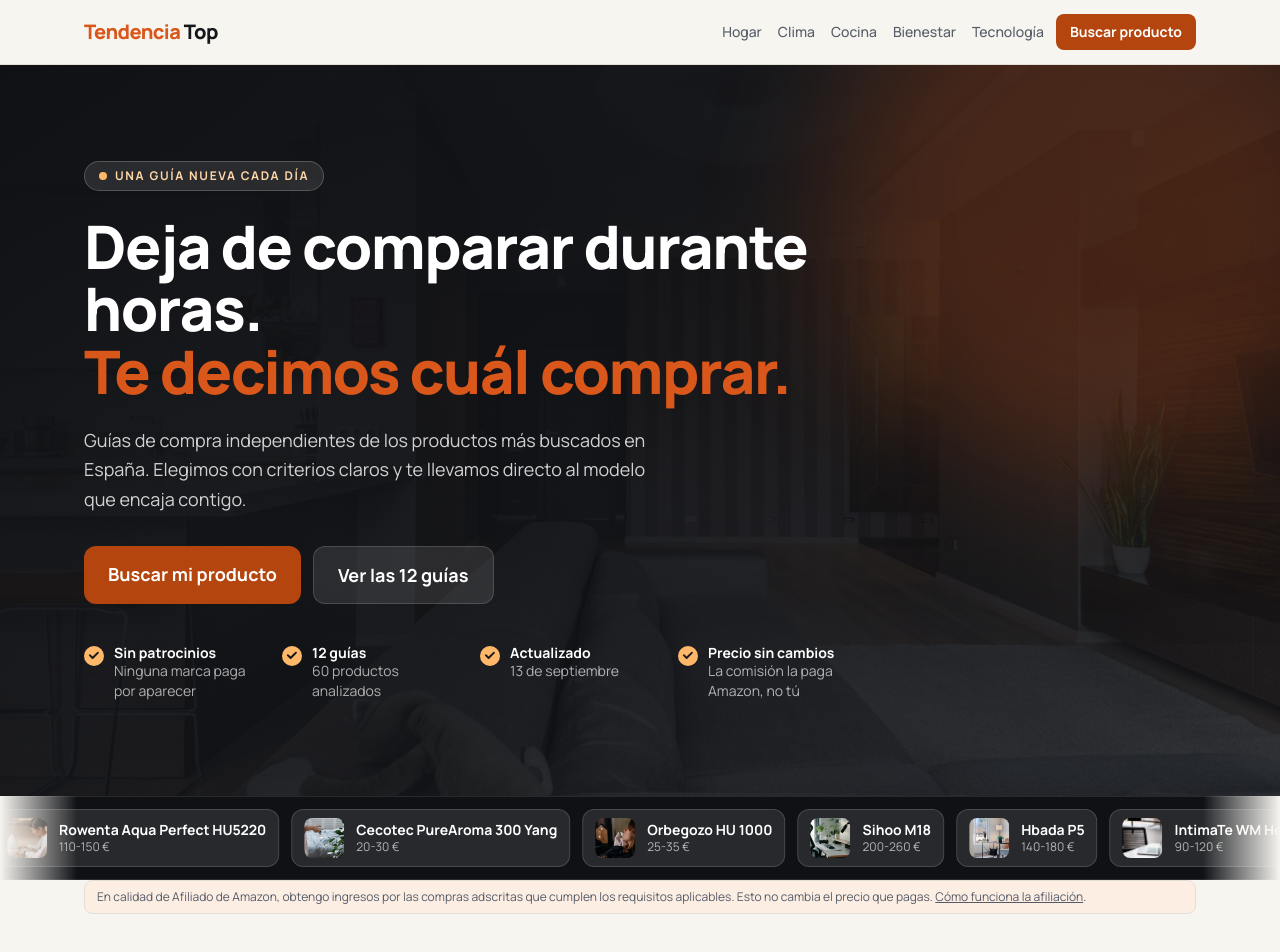
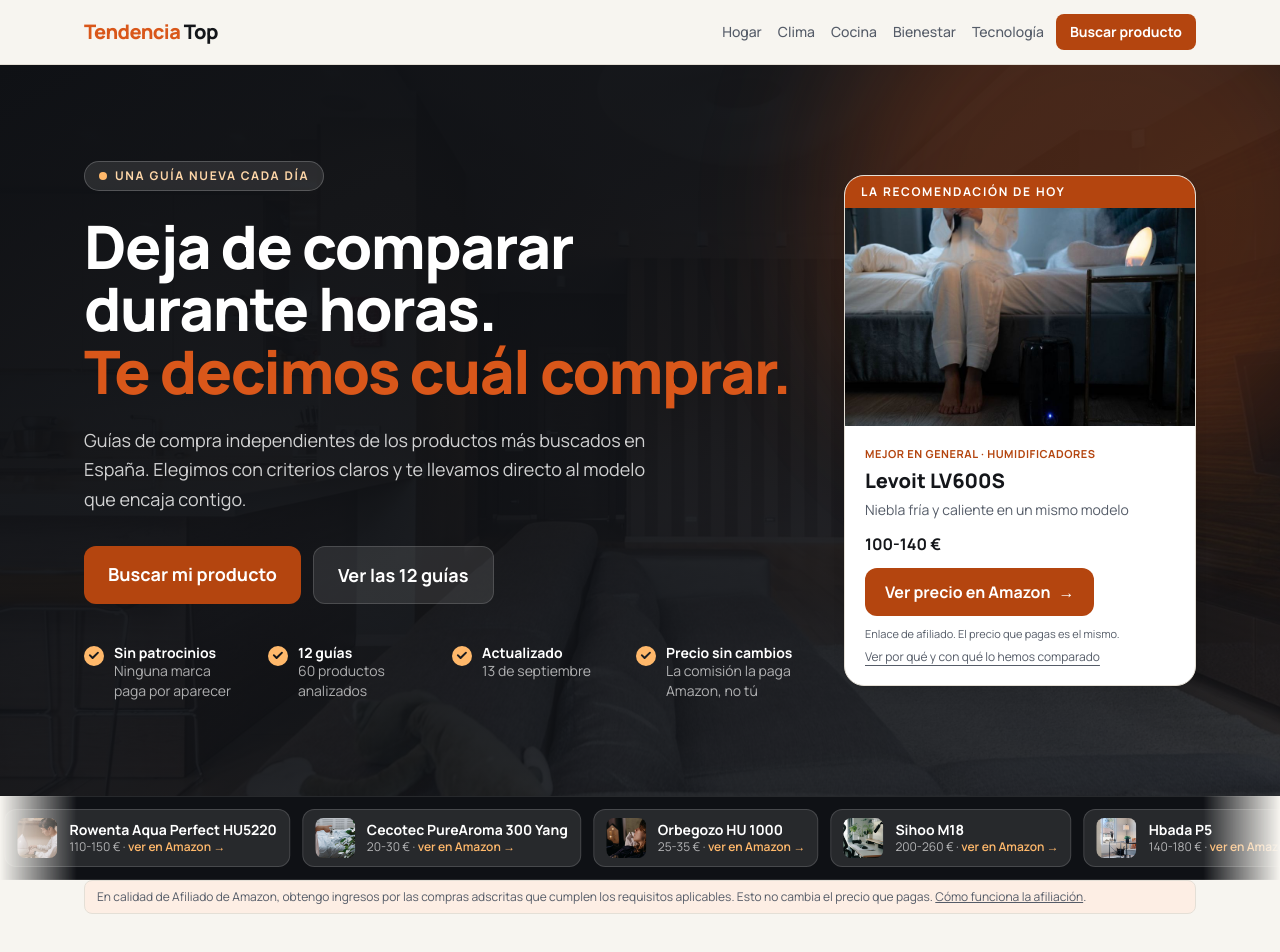
Before and after one commit to rovik-ia/rovik-ia.github.io, a Next.js app: page / in a window 1280 px wide. Shown: the top 952 px of the page. Built offline with nearby package versions, Linux system fonts and the light colour scheme.

Commit message:
El banner incorpora la recomendación del día con compra directa en Amazon
La cinta pasa a enlazar a Amazon, señalizado en cada tarjeta.

Co-Authored-By: Claude Opus 5 <noreply@anthropic.com>

```diff
--- a/app/page.tsx
+++ b/app/page.tsx
@@ -11,7 +11,9 @@ import { CATEGORIES } from "@/lib/site";
 export default function Home() {
   const sorted = [...articles].sort((a, b) => (b.updated ?? b.date).localeCompare(a.updated ?? a.date));
   const [first, ...rest] = sorted;
-  const destacados = topPicks().slice(0, 6);
+  const picks = topPicks();
+  const estrella = picks[0];
+  const destacados = picks.slice(1, 7);
   const productos = allProducts();
   const totalProductos = productos.length;
   const actualizado = new Date((first.updated ?? first.date) + "T00:00:00").toLocaleDateString("es-ES", {
@@ -25,6 +27,7 @@ export default function Home() {
         <div className="absolute inset-0 bg-gradient-to-br from-ink via-ink/85 to-ink/55" />
         <div className="absolute -top-32 -right-24 w-[34rem] h-[34rem] rounded-full bg-accent/25 blur-3xl" aria-hidden />
         <div className="container relative py-16 sm:py-24">
+          <div className="grid lg:grid-cols-[1.15fr_minmax(0,22rem)] gap-10 lg:gap-12 items-center">
           <div className="max-w-3xl">
             <div className="inline-flex items-center gap-2 rounded-full border border-white/20 bg-white/10 px-3.5 py-1.5 text-xs font-bold uppercase tracking-[0.14em] text-orange-200">
               <span className="relative flex w-2 h-2">
@@ -50,6 +53,40 @@ export default function Home() {
               </Link>
             </div>
             <TrustBar guias={articles.length} productos={totalProductos} actualizado={actualizado} />
+          </div>
+
+          <aside className="card overflow-hidden text-fg">
+            <div className="bg-accent-dark text-white px-4 py-2 text-xs font-bold uppercase tracking-[0.14em]">
+              La recomendación de hoy
+            </div>
+            <a
+              href={estrella.href}
+              target="_blank"
+              rel="nofollow sponsored noopener"
+              className="block aspect-[16/10] bg-line overflow-hidden"
+              aria-hidden
+              tabIndex={-1}
+            >
+              <img src={estrella.img} alt="" className="img-cover" />
+            </a>
+            <div className="p-5">
+              <div className="text-[11px] uppercase tracking-wider font-bold text-accent-dark">
+                {estrella.badge ?? estrella.categoryName} · {estrella.topic}
+              </div>
+              <div className="font-extrabold text-xl leading-snug mt-1">{estrella.name}</div>
+              <p className="text-sm text-muted mt-1.5">{estrella.pro}</p>
+              <div className="font-bold mt-3">{estrella.priceRange}</div>
+              <div className="mt-3">
+                <BuyButton href={estrella.href} label="Ver precio en Amazon" />
+              </div>
+              <p className="text-[11px] text-muted mt-2.5 leading-snug">
+                Enlace de afiliado. El precio que pagas es el mismo.
+              </p>
+              <Link href={estrella.guideUrl} className="block text-xs text-muted underline underline-offset-4 hover:text-fg mt-2">
+                Ver por qué y con qué lo hemos comparado
+              </Link>
+            </div>
+          </aside>
           </div>
         </div>
       </section>
--- a/components/Ticker.tsx
+++ b/components/Ticker.tsx
@@ -1,4 +1,3 @@
-import Link from "next/link";
 import type { FlatProduct } from "@/lib/products";
 
 /**
@@ -11,17 +10,21 @@ export default function Ticker({ productos }: { productos: FlatProduct[] }) {
     <ul className="flex items-stretch gap-3 pr-3" aria-hidden={aria ? undefined : true}>
       {lista.map((p, i) => (
         <li key={`${p.key}-${aria ? "a" : "b"}-${i}`}>
-          <Link
-            href={`${p.guideUrl}#producto-${p.key.split("-").pop()}`}
+          <a
+            href={p.href}
+            target="_blank"
+            rel="nofollow sponsored noopener"
             tabIndex={aria ? 0 : -1}
             className="flex items-center gap-3 rounded-xl border border-white/15 bg-white/10 px-3 py-2 hover:bg-white/20 transition-colors"
           >
             <img src={p.img} alt="" loading="lazy" className="w-10 h-10 rounded-lg object-cover bg-white/10" />
             <span className="whitespace-nowrap">
               <span className="block text-sm font-bold text-white leading-tight">{p.name}</span>
-              <span className="block text-xs text-white/65">{p.priceRange}</span>
+              <span className="block text-xs text-white/65">
+                {p.priceRange} · <span className="text-orange-300 font-semibold">ver en Amazon →</span>
+              </span>
             </span>
-          </Link>
+          </a>
         </li>
       ))}
     </ul>
```
